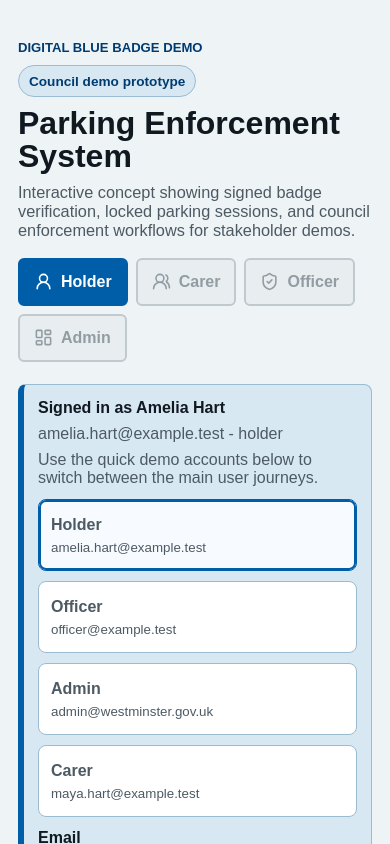
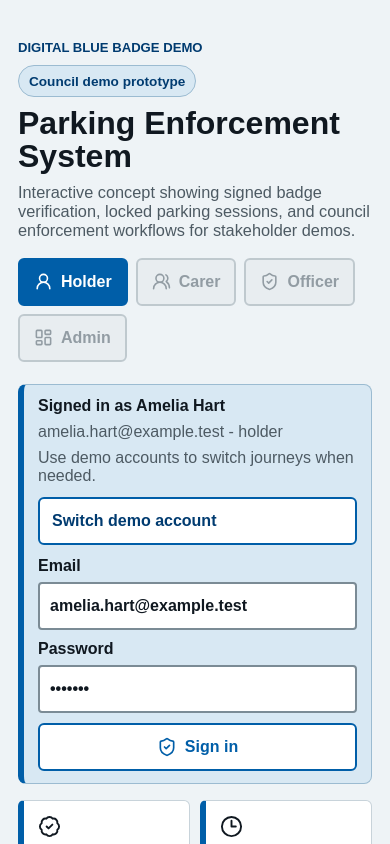
Before and after one commit to MrLawrenceAwe/blue-badge-parking-enforcement-demo, a React (Vite) app: page / in a window 390 px wide. Shown: the top 844 px of the page. Built offline with nearby package versions, Linux system fonts and the light colour scheme.

Commit message:
Improve demo UI responsiveness and session layout

```diff
--- a/src/components/common/SessionCard.jsx
+++ b/src/components/common/SessionCard.jsx
@@ -7,13 +7,15 @@ export function SessionCard({ session }) {
   const sessionState = session.endedAt ? `Ended ${formatTime(session.endedAt)}` : 'Active session';
   return (
     <article className="session-card">
-      <div>
+      <div className="session-card-main">
         <strong>{session.vehicle}</strong>
-        <span><MapPin aria-hidden="true" size={16} /> {session.location}</span>
-        <small>GPS {session.gps}</small>
-        <small>{sessionState}</small>
+        <span className="session-location"><MapPin aria-hidden="true" size={16} /> {session.location}</span>
+        <div className="session-meta">
+          <small>GPS {session.gps}</small>
+          <small>{sessionState}</small>
+        </div>
       </div>
-      <div>
+      <div className="session-lock">
         <small>
           {integrityState === 'trusted'
             ? 'Arrival locked'
--- a/src/main.jsx
+++ b/src/main.jsx
@@ -434,8 +434,10 @@ function App() {
         <div className="auth-strip-copy">
           <strong>Signed in as {authUser.name}</strong>
           <span>{authUser.email} - {authUser.role}</span>
-          <p className="demo-note">Use the quick demo accounts below to switch between the main user journeys.</p>
+          <p className="demo-note">Use demo accounts to switch journeys when needed.</p>
         </div>
+        <details className="demo-account-drawer">
+          <summary>Switch demo account</summary>
           <div className="demo-account-list" aria-label="Quick demo accounts">
             {demoAccountOrder.map((demoRole) => {
               const demoUser = demoUsers.find((user) => user.role === demoRole);
@@ -454,6 +456,7 @@ function App() {
               );
             })}
           </div>
+        </details>
         <form
           onSubmit={(event) => {
             event.preventDefault();
--- a/src/styles.css
+++ b/src/styles.css
@@ -177,10 +177,11 @@ h2 {
   border: 1px solid #9bbbd1;
   border-left: 6px solid var(--blue);
   border-radius: 8px;
-  padding: 14px;
+  padding: 12px 14px;
   margin-bottom: 16px;
   display: grid;
   gap: 12px;
+  align-items: start;
 }
 
 .auth-strip span {
@@ -197,6 +198,27 @@ h2 {
 .demo-note {
   margin: 4px 0 0;
   color: var(--muted);
+}
+
+.demo-account-drawer {
+  min-width: 0;
+}
+
+.demo-account-drawer summary {
+  min-height: 48px;
+  border: 2px solid var(--blue);
+  border-radius: 6px;
+  background: #fff;
+  color: var(--blue-dark);
+  cursor: pointer;
+  display: flex;
+  align-items: center;
+  padding: 10px 12px;
+  font-weight: 700;
+}
+
+.demo-account-drawer[open] summary {
+  margin-bottom: 10px;
 }
 
 .demo-account-list {
@@ -241,6 +263,7 @@ h2 {
   display: grid;
   grid-template-columns: 1fr;
   gap: 10px;
+  min-width: 0;
 }
 
 .auth-strip label {
@@ -293,6 +316,7 @@ h2 {
   background: var(--surface);
   border: 1px solid var(--line);
   border-radius: 8px;
+  min-width: 0;
   padding: 16px;
 }
 
@@ -486,15 +510,45 @@ dd {
 
 .session-card {
   display: grid;
-  gap: 10px;
+  gap: 12px;
   margin-top: 12px;
 }
 
-.session-card span {
+.session-card-main,
+.session-lock,
+.session-meta {
+  display: grid;
+  gap: 5px;
+}
+
+.session-location {
   display: inline-flex;
   align-items: center;
   gap: 4px;
   color: var(--muted);
+  line-height: 1.35;
+}
+
+.session-location svg {
+  flex: 0 0 auto;
+}
+
+.session-meta {
+  color: var(--muted);
+}
+
+.session-meta small,
+.session-lock small {
+  display: block;
+}
+
+.session-lock {
+  border-top: 1px solid var(--line);
+  padding-top: 10px;
+}
+
+.session-lock b {
+  display: block;
 }
 
 .record-button {
@@ -545,9 +599,7 @@ dd {
 }
 
 .compact {
-  max-height: 390px;
-  overflow: auto;
-  padding-right: 4px;
+  min-width: 0;
 }
 
 .plain-text {
@@ -593,6 +645,8 @@ dd {
 
 .table-wrap {
   overflow-x: auto;
+  max-width: 100%;
+  min-width: 0;
 }
 
 table {
@@ -619,6 +673,7 @@ tr {
 
 tr:focus,
 button:focus-visible,
+summary:focus-visible,
 input:focus,
 select:focus,
 textarea:focus {
@@ -641,12 +696,12 @@ textarea:focus {
   }
 
   .auth-strip {
-    grid-template-columns: 1fr 2fr;
-    align-items: end;
+    grid-template-columns: minmax(0, 0.7fr) minmax(0, 0.9fr) minmax(0, 1.4fr);
+    align-items: start;
   }
 
   .auth-strip form {
-    grid-template-columns: 1fr 1fr auto;
+    grid-template-columns: minmax(0, 1.3fr) minmax(0, 0.8fr) auto;
     align-items: end;
   }
 
```
Lines whose indentation alone changed are shown as unchanged.
